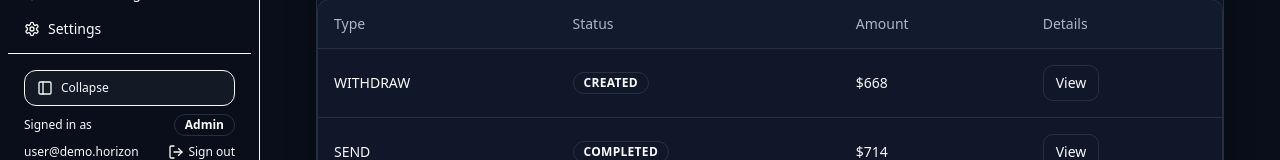
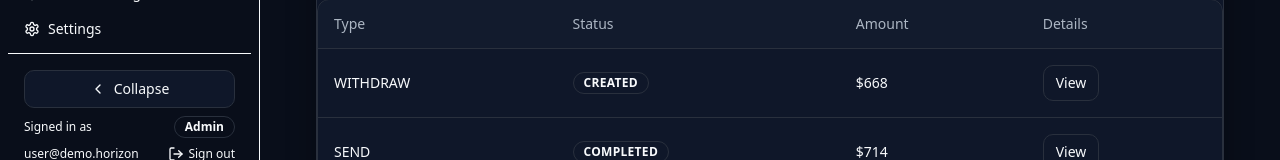
Before and after one commit to teixeiraaedson/horizon, a React (Vite) app: page /dashboard in a window 1280 px wide. Shown: the part 627-787 px from the top of the page. Built offline with nearby package versions, Linux system fonts and the light colour scheme.

Commit message:
[dyad] wrote 1 file(s)

```diff
--- a/src/components/SidebarNav.tsx
+++ b/src/components/SidebarNav.tsx
@@ -16,32 +16,45 @@ import {
   SidebarTrigger,
   SidebarHeader,
   SidebarSeparator,
+  useSidebar,
 } from "@/components/ui/sidebar";
-import { LogOut, PanelLeft } from "lucide-react";
+import { LogOut, PanelLeft, ChevronLeft, ChevronRight } from "lucide-react";
 import { useLocation } from "react-router-dom";
 import { useAuth } from "@/app/auth/AuthContext";
 import { Badge } from "@/components/ui/badge";
 import { cn } from "@/lib/utils";
 import { navSections } from "@/components/sidebar/nav";
 
-const CollapseToggle = () => {
-  const { state, toggleSidebar } = require("@/components/ui/sidebar").useSidebar();
+type CollapseToggleProps = {
+  collapsed: boolean;
+  onToggle: () => void;
+};
+
+function CollapseToggle({ collapsed, onToggle }: CollapseToggleProps) {
   return (
     <button
-      onClick={() => {
-        const collapsedNext = state === "expanded";
-        try {
-          localStorage.setItem("sidebarCollapsed", collapsedNext ? "true" : "false");
-        } catch {}
-        toggleSidebar();
-      }}
-      className="w-full text-left text-[12px] px-3 py-2 rounded-lg border border-[color:var(--hz-border)] bg-[rgba(148,163,184,0.08)] hover:border-[color:var(--hz-border-strong)] card-sheen inline-flex items-center gap-2"
+      type="button"
+      onClick={onToggle}
+      className="mt-auto flex w-full items-center justify-center gap-2 rounded-md border border-border bg-card px-3 py-2 text-sm text-foreground hover:bg-accent/10"
+      aria-label={collapsed ? "Expand sidebar" : "Collapse sidebar"}
     >
-      <PanelLeft className="h-4 w-4" />
-      <span>Collapse</span>
+      {collapsed ? <ChevronRight className="h-4 w-4" /> : <ChevronLeft className="h-4 w-4" />}
+      <span className={collapsed ? "sr-only" : ""}>Collapse</span>
     </button>
   );
-};
+}
+
+function SidebarFooterControls() {
+  const { state, toggleSidebar } = useSidebar();
+  const collapsed = state === "collapsed";
+  const onToggle = () => {
+    try {
+      localStorage.setItem("sidebarCollapsed", collapsed ? "false" : "true");
+    } catch {}
+    toggleSidebar();
+  };
+  return <CollapseToggle collapsed={collapsed} onToggle={onToggle} />;
+}
 
 export const AppSidebarLayout = ({ children }: { children: React.ReactNode }) => {
   const location = useLocation();
@@ -102,7 +115,7 @@ export const AppSidebarLayout = ({ children }: { children: React.ReactNode }) =>
         </SidebarContent>
         <SidebarFooter className="border-t border-[color:var(--hz-border)]">
           <div className="p-2 space-y-2">
-            <CollapseToggle />
+            <SidebarFooterControls />
             <div className="mt-1 text-xs text-[color:var(--hz-muted)] space-y-2">
               <div className="flex items-center justify-between">
                 <span>Signed in as</span>
```
